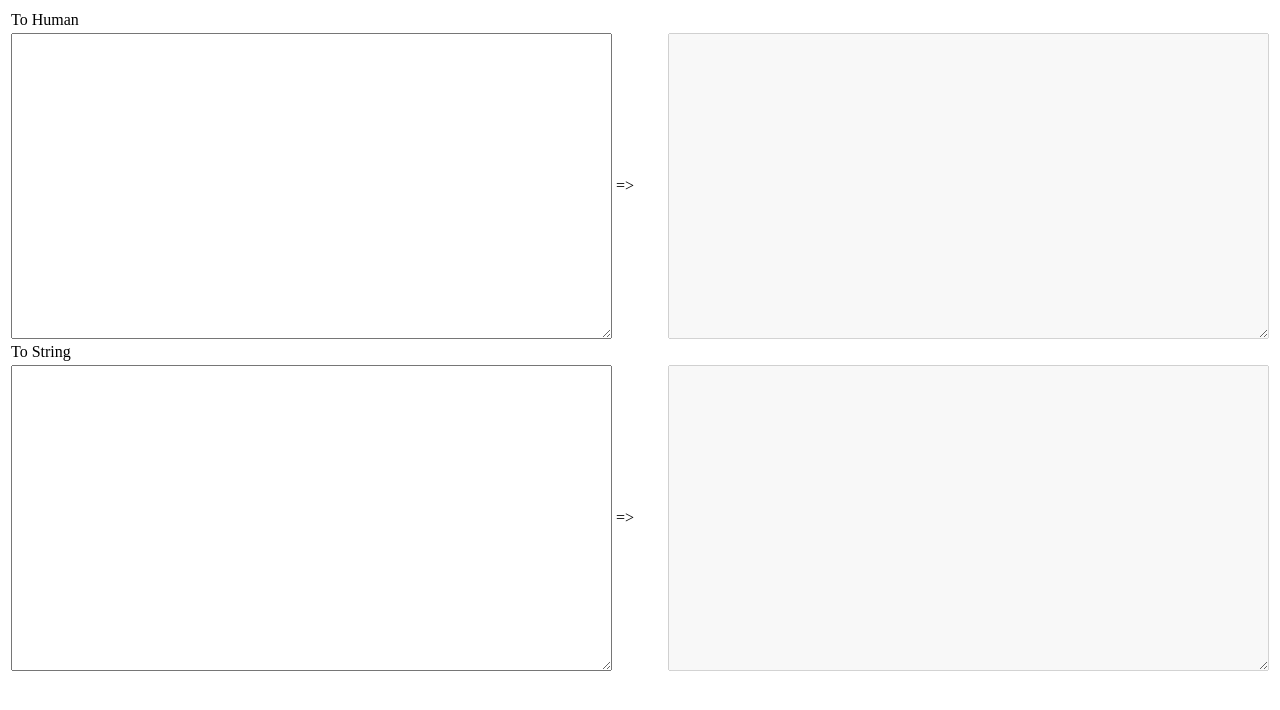
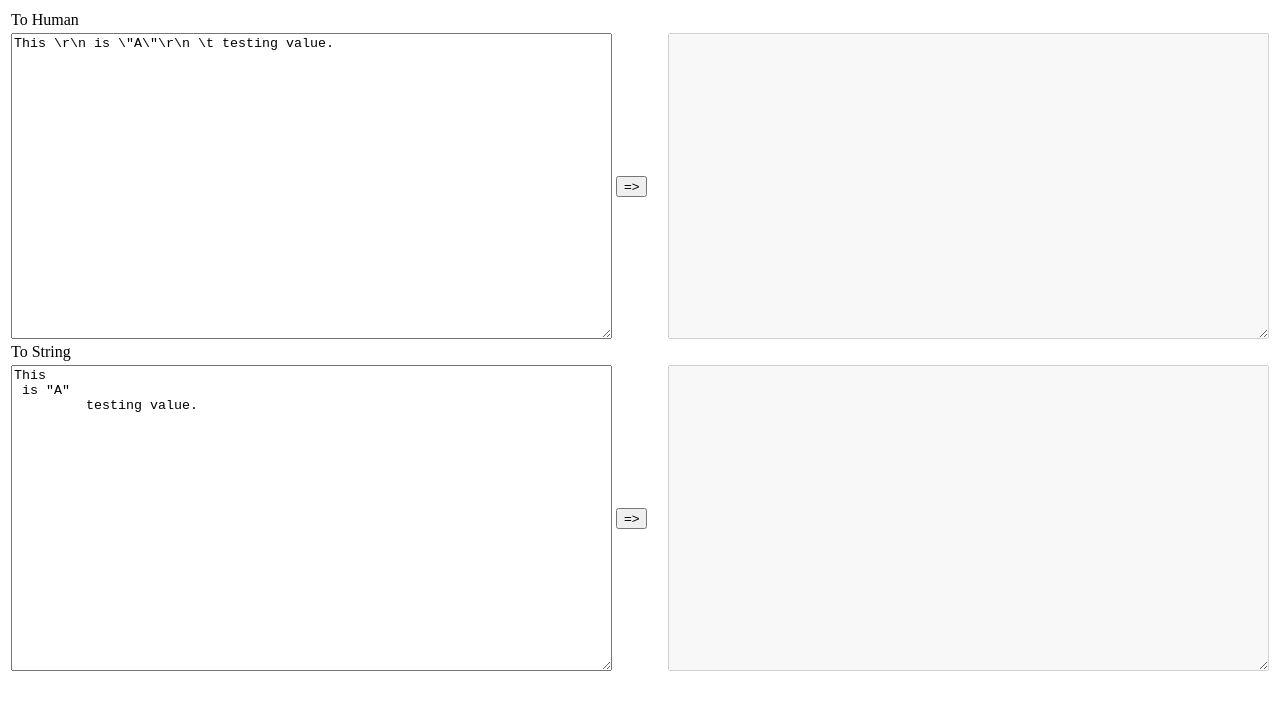
Before and after one commit to taoqf/taoqf.github.io, a plain HTML site: page transfer.html in a window 1280 px wide. Drawn offline with Linux system fonts and the light colour scheme.

Commit message:
transfer add test value

```diff
--- a/transfer.html
+++ b/transfer.html
@@ -10,10 +10,10 @@
 		</tr>
 		<tr>
 			<td style="width: 48%;">
-				<textarea id="t1" rows="20" style="width:100%"></textarea>
+				<textarea id="t1" rows="20" style="width:100%">This \r\n is \"A\"\r\n \t testing value.</textarea>
 			</td>
 			<td>
-				=>
+				<input type="button" value="=>">
 			</td>
 			<td style="width: 48%;">
 				<textarea id="r1" rows="20" style="width:100%" disabled></textarea>
@@ -24,10 +24,12 @@
 		</tr>
 		<tr>
 			<td>
-				<textarea id="t2" rows="20" style="width:100%"></textarea>
+				<textarea id="t2" rows="20" style="width:100%">This
+ is "A"
+ 	 testing value.</textarea>
 			</td>
 			<td>
-				=>
+				<input type="button" value="=>">
 			</td>
 			<td>
 				<textarea id="r2" rows="20" style="width:100%" disabled></textarea>
@@ -43,7 +45,7 @@
 		var r2 = document.getElementById('r2');
 		t1.addEventListener('blur', function(e){
 			if(t1.value){
-				r1.value = t1.value.replace(/\\r\\n/g, "\n").replace(/\\\"/g, "\"").replace(/\\\t/g, "\t");
+				r1.value = t1.value.replace(/\\r\\n/g, "\n").replace(/\\\"/g, "\"").replace(/\\t/g, "\t");
 				r1.disabled = false;
 				r1.select();
 				document.execCommand("Copy");
@@ -52,7 +54,7 @@
 		});
 		t2.addEventListener('blur', function(e){
 			if(t2.value){
-				r2.value = t2.value.replace(/\n/g, "\\r\\n").replace(/\"/g, "\\\"").replace(/\t/g, "\\\t");
+				r2.value = t2.value.replace(/\n/g, "\\r\\n").replace(/\"/g, "\\\"").replace(/\t/g, "\\t");
 				r2.disabled = false;
 				r2.select();
 				document.execCommand("Copy");
```
